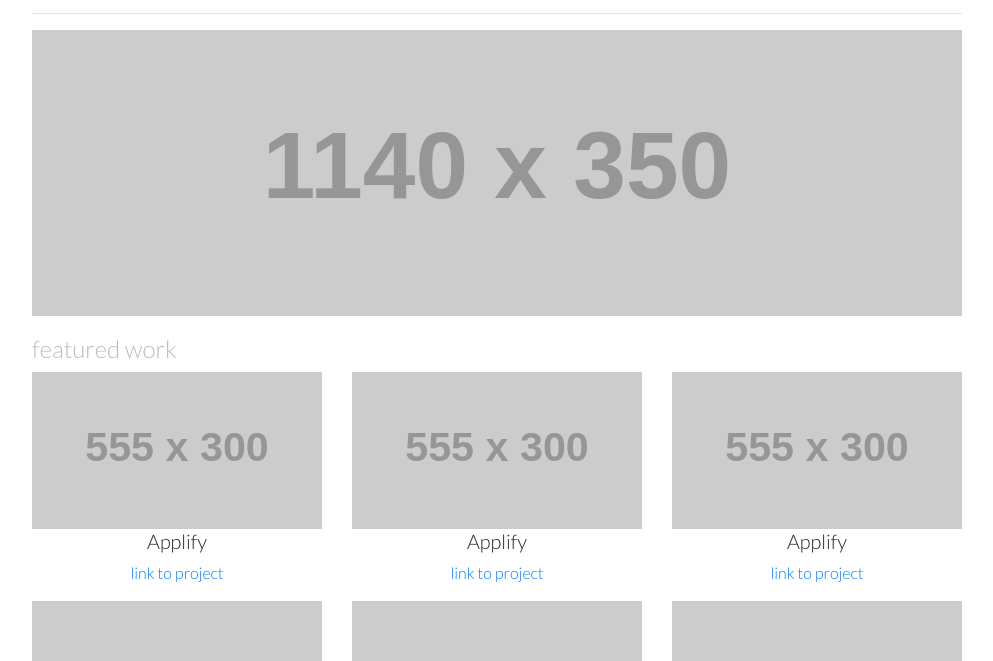
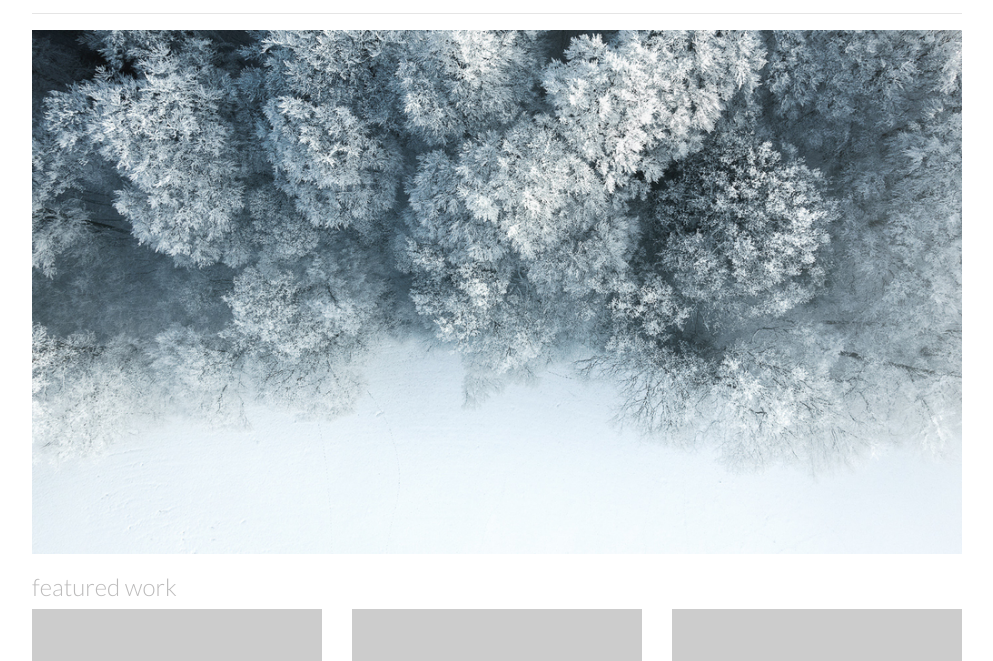
Before and after one commit to SnowGojira/responsive-webDesign-sample, a website: page index.html in a window 1280 px wide. Shown: the part 105-766 px from the top of the page, without its empty margins (143-1136 px from the left). Drawn offline with Linux system fonts and the light colour scheme; placeholder pictures from the web are drawn by us.

Commit message:
finish the banner img structure

```diff
--- a/index.html
+++ b/index.html
@@ -33,7 +33,7 @@
     <main class="container">
         <section class="row">
             <div class="col-md-12">
-               <img class="banner img-fluid" src="https://via.placeholder.com/1140x350" alt="responsive image">
+                <img class="banner img-fluid" src="images/bg-480_xs.jpg" srcset="images/bg-480_xs.jpg 450w, images/bg-720_xm.jpg 700w, images/bg-1024_xl.jpg 900w"/>
             </div>
         </section>
 
```
Also changed, not shown: images/iconfont.svg (added), images/iconfont.ttf (added), images/iconfont.woff (added), images/iconfont.woff2 (added), 1 other file.
